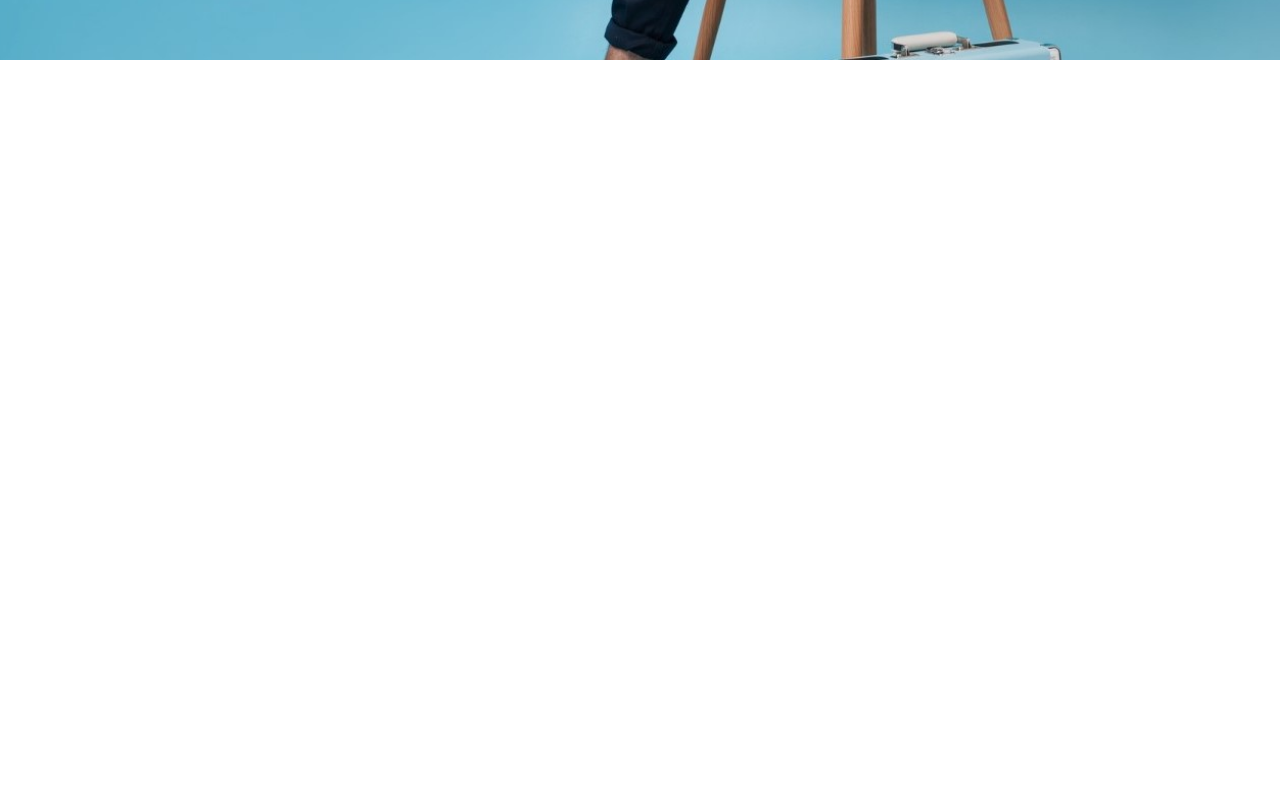
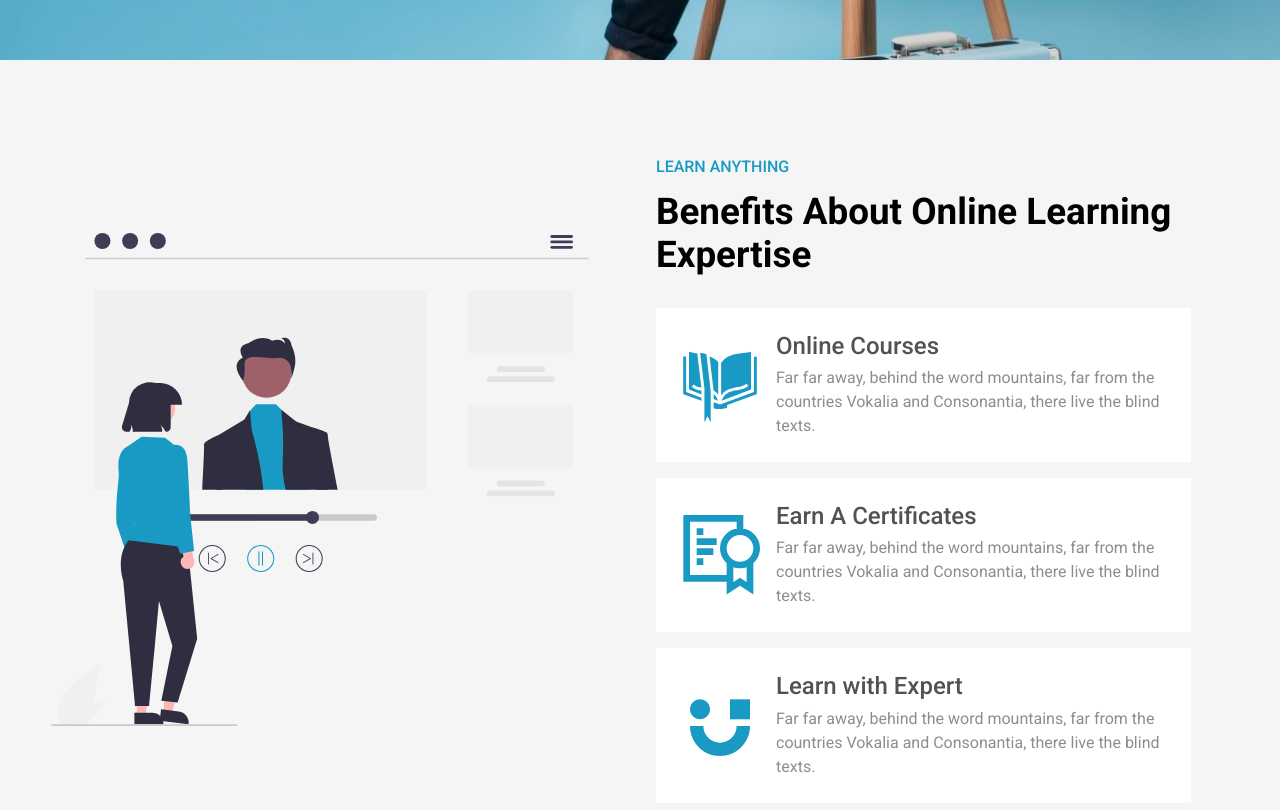
Before and after one commit to Nazmulislam007/thapa-fest, a React (Create React App) app: page / in a window 1280 px wide. Shown: the part 740-1550 px from the top of the page. Before the commit the page ends 800 px from the top, so only its background shows below. Built offline with nearby package versions, Linux system fonts and the light colour scheme.

Commit message:
about section and bug fixing

```diff
--- a/package.json
+++ b/package.json
@@ -6,6 +6,7 @@
     "@testing-library/jest-dom": "^5.14.1",
     "@testing-library/react": "^13.0.0",
     "@testing-library/user-event": "^13.2.1",
+    "framer-motion": "^6.3.16",
     "node-sass": "^7.0.1",
     "react": "^18.2.0",
     "react-dom": "^18.2.0",
--- a/src/App.js
+++ b/src/App.js
@@ -1,7 +1,13 @@
-import { Header } from "./Containers";
+// import { useEffect, useState } from "react";
+import { About, Header } from "./Containers";
 
 function App() {
-  return <Header />;
+  return (
+    <>
+      <Header />
+      <About />
+    </>
+  );
 }
 
 export default App;
--- a/src/Components/Navbar/Navbar.js
+++ b/src/Components/Navbar/Navbar.js
@@ -1,14 +1,29 @@
-import React, { useState } from "react";
+import React, { useEffect, useRef, useState } from "react";
 import { HiOutlineMenuAlt2 } from "react-icons/hi";
 import { AiOutlineCloseCircle } from "react-icons/ai";
 import "./Navbar.scss";
 
 const Navbar = () => {
   const [toggle, setToggle] = useState(false);
+  const navbar = useRef();
+
+  useEffect(() => {
+    window.onscroll = () => {
+      if (
+        document.body.scrollTop > 650 ||
+        document.documentElement.scrollTop > 650
+      ) {
+        navbar.current.classList.add("scroll-nav");
+      } else {
+        navbar.current.classList.remove("scroll-nav");
+      }
+      setToggle(false);
+    };
+  }, []);
 
   return (
-    <nav>
-      <a className="navbar-brand" href="/">
+    <nav ref={navbar}>
+      <a className="navbar-brand" href="#home">
         Learning-BD
         <small>Online Education & Learing</small>
       </a>
--- a/src/Components/Navbar/Navbar.scss
+++ b/src/Components/Navbar/Navbar.scss
@@ -3,15 +3,17 @@ nav {
   top: 1rem;
   left: 50%;
   transform: translateX(-50%);
+  z-index: 111111;
 
   max-width: 1400px;
   width: 98%;
   display: flex;
   align-items: center;
   justify-content: space-between;
-  padding: 1.2rem 3%;
+  padding: 1.1rem 3%;
   background-color: #ffffff47;
   backdrop-filter: blur(2px);
+  transition: all 0.5s;
 
   .navbar-brand {
     font-size: 1.5rem;
@@ -75,10 +77,12 @@ nav {
 
     .navbar-nav {
       position: fixed;
+      top: 75px;
+      right: 10px;
+
       background: white;
       flex-direction: column;
-      top: 75px;
-      right: 10px;
+
       align-items: flex-start;
       padding: 1.5rem;
       width: 50%;
@@ -139,3 +143,17 @@ nav {
     }
   }
 }
+
+.scroll-nav {
+  top: 0;
+
+  padding: 1rem 3%;
+  backdrop-filter: blur(2px);
+
+  a {
+    color: black;
+  }
+  ul li {
+    color: black;
+  }
+}
--- a/src/Containers/About/About.js
+++ b/src/Containers/About/About.js
@@ -1,7 +1,61 @@
 import React from "react";
+import MotionWrapper from "../../wrapper/MotionWrapper";
+import "./About.scss";
+import about from "../../assets/teacher.svg";
+import { motion } from "framer-motion";
+import { GiBookmarklet } from "react-icons/gi";
+import { GrCertificate } from "react-icons/gr";
+import { CgUserlane } from "react-icons/cg";
 
 const About = () => {
-  return <div>About</div>;
+  const desc = [
+    {
+      id: 1,
+      icon: <GiBookmarklet />,
+      heading: "Online Courses",
+      para: "Far far away, behind the word mountains, far from the countries Vokalia and Consonantia, there live the blind texts.",
+    },
+    {
+      id: 2,
+      icon: <GrCertificate />,
+      heading: "Earn A Certificates",
+      para: "Far far away, behind the word mountains, far from the countries Vokalia and Consonantia, there live the blind texts.",
+    },
+    {
+      id: 3,
+      icon: <CgUserlane />,
+      heading: "Learn with Expert",
+      para: "Far far away, behind the word mountains, far from the countries Vokalia and Consonantia, there live the blind texts.",
+    },
+  ];
+
+  return (
+    <>
+      <div id="about">
+        <motion.img
+          whileInView={{ x: [-100, 0], opacity: [0, 1] }}
+          src={about}
+          alt="teacher"
+        />
+        <motion.div
+          whileInView={{ x: [100, 0], opacity: [0, 1] }}
+          className="about-desc"
+        >
+          <p className="title">learn anything</p>
+          <h1 className="heading">Benefits About Online Learning Expertise</h1>
+          {desc.map(({ id, icon, heading, para }) => (
+            <div key={id} className="about-card">
+              {icon}
+              <div className="about-card-text">
+                <p className="card-heading">{heading}</p>
+                <p className="card-para">{para}</p>
+              </div>
+            </div>
+          ))}
+        </motion.div>
+      </div>
+    </>
+  );
 };
 
-export default About;
+export default MotionWrapper(About, "about");
--- a/src/Containers/About/About.scss
+++ b/src/Containers/About/About.scss
@@ -0,0 +1,89 @@
+#about {
+  img {
+    padding: 4%;
+    margin: 0 auto;
+  }
+
+  .about-desc {
+    padding: 2rem 1rem;
+
+    .about-card:not(:last-child) {
+      margin-bottom: 1rem;
+    }
+
+    .about-card {
+      padding: 1.5rem;
+      display: flex;
+      align-items: center;
+      justify-content: space-between;
+      flex-wrap: wrap;
+      background: white;
+      transition: var(--tran03);
+
+      svg {
+        font-size: 5rem;
+        color: var(--primary-darker);
+        transition: var(--tran02);
+
+        path {
+          stroke: var(--primary-darker) !important;
+          transition: var(--tran02);
+        }
+      }
+
+      .about-card-text {
+        flex: 1;
+        margin-left: 1rem;
+      }
+
+      .about-card-text :is(.card-heading, .card-para) {
+        transition: var(--tran03);
+      }
+
+      &:hover {
+        background: var(--primary-darker);
+
+        svg {
+          color: white;
+
+          path {
+            stroke: white !important;
+          }
+        }
+
+        .about-card-text :is(.card-heading, .card-para) {
+          color: white;
+        }
+      }
+
+      @media screen and (max-width: 900px) {
+        flex-direction: column;
+        align-items: flex-start;
+
+        .about-card-text {
+          margin-left: 0;
+          margin-top: 1rem;
+        }
+      }
+    }
+  }
+
+  @media screen and (min-width: 900px) {
+    display: flex;
+    align-items: center;
+    justify-content: space-between;
+    width: 100%;
+
+    img {
+      min-width: 50%;
+    }
+
+    .about-desc {
+      min-width: 50%;
+    }
+
+    .about-card {
+      width: 88%;
+    }
+  }
+}
--- a/src/Containers/Header/Header.js
+++ b/src/Containers/Header/Header.js
@@ -2,13 +2,14 @@ import React from "react";
 import { Navbar } from "../../Components";
 import "./Header.scss";
 import { BsArrowRight } from "react-icons/bs";
+import { motion } from "framer-motion";
 
 const Header = () => {
   return (
     <>
       <Navbar />
-      <header>
-        <div className="header-info">
+      <header id="home">
+        <motion.div whileInView={{ opacity: [0, 1] }} className="header-info">
           <p className="sub-heading">welcome to learning-bd</p>
           <h1 className="heading">Best Online Education Expertise</h1>
           <p className="para">
@@ -29,10 +30,9 @@ const Header = () => {
               </span>
             </a>
           </p>
-        </div>
+        </motion.div>
       </header>
     </>
   );
 };
-
 export default Header;
--- a/src/Containers/Header/Header.scss
+++ b/src/Containers/Header/Header.scss
@@ -11,6 +11,7 @@ header {
     color: white;
 
     position: absolute;
+    z-index: 1;
     top: 44%;
     left: 20%;
     transform: translate(-20%, -44%);
--- a/src/index.scss
+++ b/src/index.scss
@@ -1,4 +1,5 @@
 @import url("https://fonts.googleapis.com/css2?family=Roboto:wght@100;300;400;500;700;900&display=swap");
+
 * {
   margin: 0;
   padding: 0;
@@ -7,6 +8,8 @@
 
 :root {
   --primary-darker: #199ac4;
+  --tran03: all 0.3s ease-in-out;
+  --tran02: all 0.2s ease-in-out;
 }
 
 a {
@@ -18,10 +21,28 @@ li {
   list-style: none;
 }
 
+body::-webkit-scrollbar {
+  width: 10px;
+}
+
+body::-webkit-scrollbar-track {
+  background: rgba(0, 0, 0, 0.09);
+}
+
+body::-webkit-scrollbar-thumb {
+  background: var(--primary-darker, rgb(113, 113, 113));
+  border-radius: 1px;
+}
+
+html {
+  scroll-behavior: smooth;
+}
+
 body {
   font-family: "Roboto", sans-serif;
   -webkit-font-smoothing: antialiased;
   -moz-osx-font-smoothing: grayscale;
+  background: #f5f5f5;
 }
 
 .btn {
@@ -37,6 +58,7 @@ body {
   span {
     margin-left: 1rem;
     font-size: 1rem;
+    transition: var(--tran03);
 
     svg {
       margin-bottom: -1.6px;
@@ -45,6 +67,10 @@ body {
 
   &:hover {
     box-shadow: 0px 24px 36px -11px rgba(0, 0, 0, 0.09);
+
+    span {
+      margin-left: 2rem;
+    }
   }
 }
 
@@ -57,3 +83,46 @@ body {
   color: var(--primary-darker);
   background: white;
 }
+
+.container {
+  max-width: 1400px;
+  width: 98%;
+  margin: 4rem auto;
+  overflow: hidden;
+}
+
+.title {
+  color: var(--primary-darker);
+  text-transform: uppercase;
+  margin-bottom: 0.7rem;
+  font-weight: 500;
+  line-height: 1.4;
+}
+
+.heading {
+  font-size: 2.3rem;
+  margin-bottom: 2rem;
+
+  @media screen and (max-width: 600px) {
+    font-size: 2rem;
+  }
+}
+
+.card-heading {
+  font-size: 1.5rem;
+  font-weight: 500;
+  margin-bottom: 0.4rem;
+  color: #525252;
+}
+
+.card-para {
+  font-size: 1rem;
+  color: #8d8d8d;
+  line-height: 1.5;
+}
+
+img {
+  max-width: 100%;
+  display: block;
+  object-fit: cover;
+}
--- /dev/null
+++ b/src/wrapper/MotionWrapper.js
@@ -0,0 +1,18 @@
+import React from "react";
+import { motion } from "framer-motion";
+
+const MotionWrapper = (Component, idName) =>
+  function HOC() {
+    return (
+      <motion.div
+        whileInView={{ y: [100, 50, 0], opacity: [0, 0, 1] }}
+        transition={{ duration: 0.5 }}
+        className={`container`}
+        id={`${idName}`}
+      >
+        <Component />
+      </motion.div>
+    );
+  };
+
+export default MotionWrapper;
```
Also changed, not shown: src/assets/teacher.svg (added), 1 other file (tests, documents, lock files or other folders).
